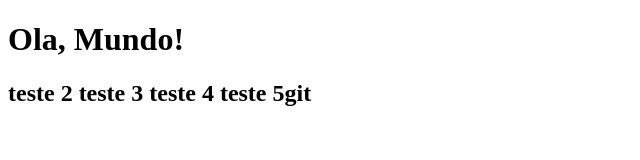
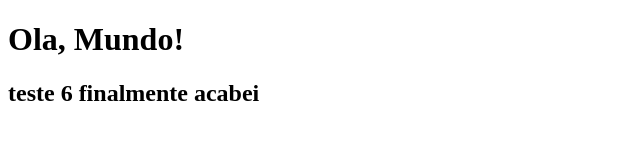
Before and after one commit to pammylagonzaga/UdemyGit, a plain HTML site: page index.html in a window 1280 px wide. Shown: the whole page, without its empty margins (0-640 px from the left). Drawn offline with Linux system fonts and the light colour scheme.

Commit message:
final teste

```diff
--- a/index.html
+++ b/index.html
@@ -8,10 +8,7 @@
 </head>
 <body>
     <h1>Ola, Mundo!</h1>
-    <h2>teste 2
-        teste 3
-        teste 4
-        teste 5git
+    <h2>teste 6 finalmente acabei
     </h2>
 </body>
 </html>
```
